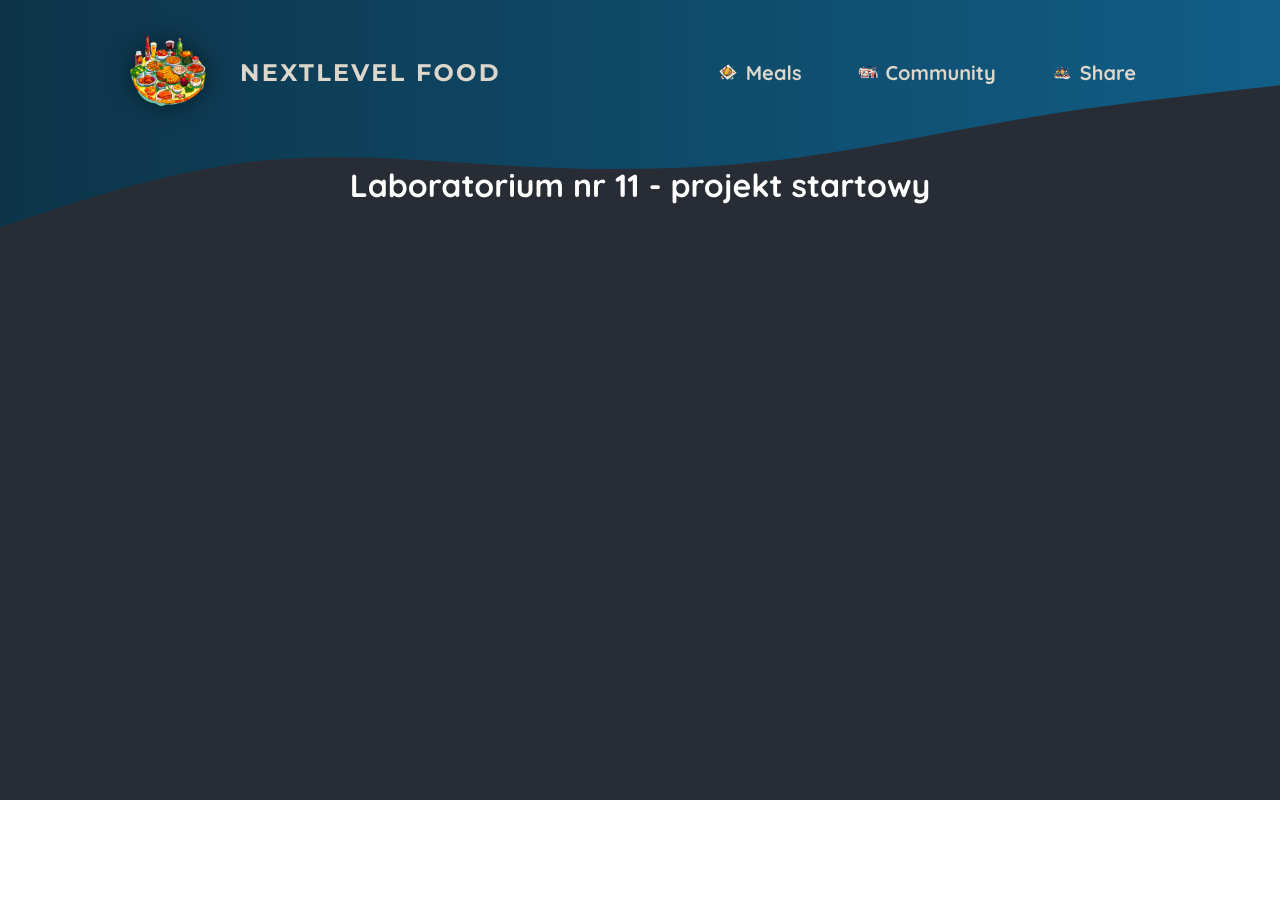
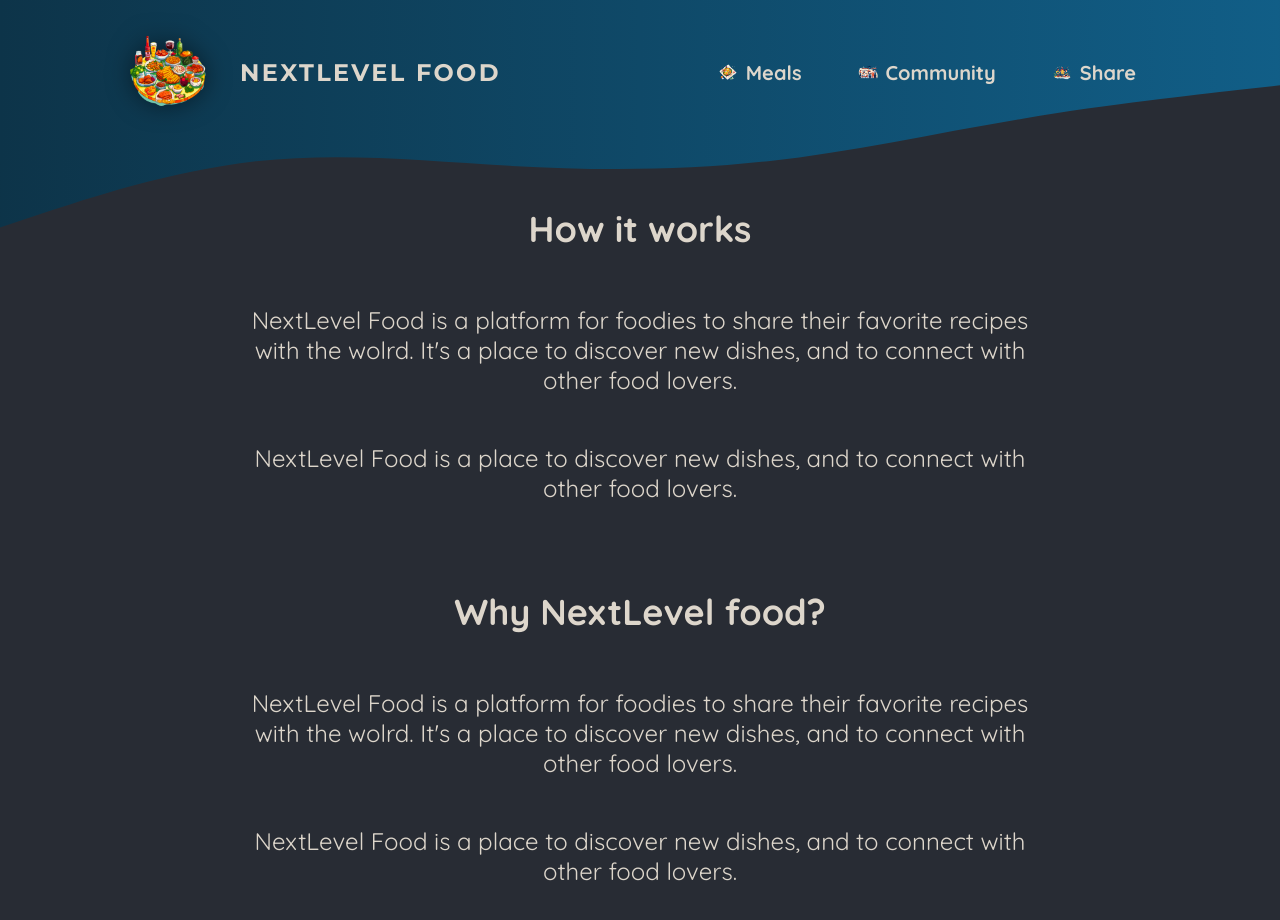
Before and after one commit to aiiimek/Zimek_Aleks_NextJS, a Next.js app: page / in a window 1280 px wide. Shown: the top 920 px of the page. Before the commit the page ends 800 px from the top, so only its background shows below. Built offline with nearby package versions, Linux system fonts and the light colour scheme.

Commit message:
Refaktoring strony głównej

```diff
--- a/app/page.js
+++ b/app/page.js
@@ -1,9 +1,32 @@
+import classes from './page.module.css';
 export default function Home() {
   return (
     <main>
-      <h1 style={{ color: 'white', textAlign: 'center' }}>
-        Laboratorium nr 11 - projekt startowy
-      </h1>
+      <section className={classes.section}>
+        <h2> How it works</h2>
+        <p>
+          NextLevel Food is a platform for foodies to share their favorite
+          recipes with the wolrd. It&apos;s a place to discover new dishes, and to
+          connect with other food lovers.
+        </p>
+        <p>
+          NextLevel Food is a place to discover new dishes, and to connect
+          with other food lovers.
+        </p>
+      </section>
+
+      <section className={classes.section}>
+        <h2>Why NextLevel food?</h2>
+        <p>
+          NextLevel Food is a platform for foodies to share their favorite
+          recipes with the wolrd. It&apos;s a place to discover new dishes, and to
+          connect with other food lovers.
+        </p>
+        <p>
+          NextLevel Food is a place to discover new dishes, and to connect
+          with other food lovers.
+        </p>
+      </section>
     </main>
   );
 }
--- /dev/null
+++ b/app/page.module.css
@@ -0,0 +1,76 @@
+.header {
+  display: flex;
+  align-items: center;
+  gap: 2rem;
+  margin: 3rem auto;
+  width: 90%;
+  max-width: 75rem;
+}
+
+.slideshow {
+  width: 40rem;
+  height: 25rem;
+}
+
+.hero {
+  color: #ddd6cb;
+  font-size: 1.5rem;
+}
+
+.hero h1 {
+  font-size: 2rem;
+  font-weight: bold;
+  font-family: "Montserrat", sans-serif;
+  letter-spacing: 0.15rem;
+  text-transform: uppercase;
+  background: linear-gradient(90deg, #f9572a, #ffc905);
+  background-clip: text;
+  -webkit-background-clip: text;
+  -webkit-text-fill-color: transparent;
+}
+
+.cta {
+  font-size: 1.5rem;
+  display: flex;
+  gap: 1rem;
+}
+
+.cta a {
+  display: inline-block;
+  /* margin-top: 1rem; */
+  padding: 0.5rem 1rem;
+  border-radius: 0.5rem;
+  background: linear-gradient(90deg, #f9572a, #ff9b05);
+  color: #ffffff;
+  font-weight: bold;
+  text-decoration: none;
+}
+
+.cta a:hover,
+.cta a:active {
+  background: linear-gradient(90deg, #fc5527, #ffbc50);
+}
+
+.cta a:first-child {
+  background: transparent;
+  font-weight: normal;
+  color: #ff9b05;
+  padding-left: 0;
+}
+
+.cta a:first-child:hover,
+.cta a:first-child:active {
+  background: transparent;
+  color: #f9b241;
+}
+
+.section {
+  display: flex;
+  flex-direction: column;
+  color: #ddd6cb;
+  font-size: 1.5rem;
+  max-width: 50rem;
+  width: 90%;
+  margin: 2rem auto;
+  text-align: center;
+}
```
